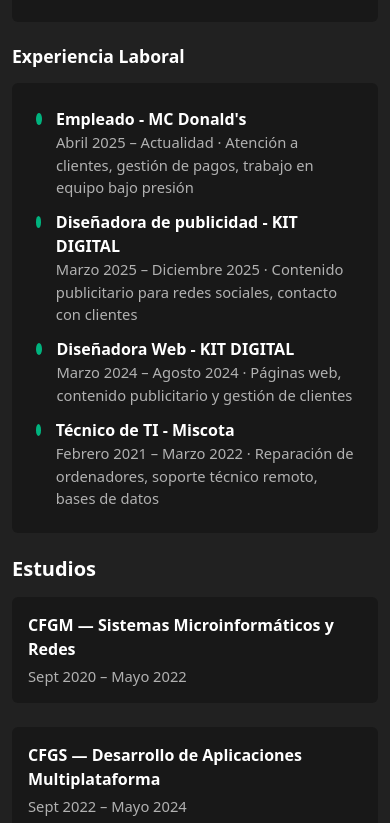
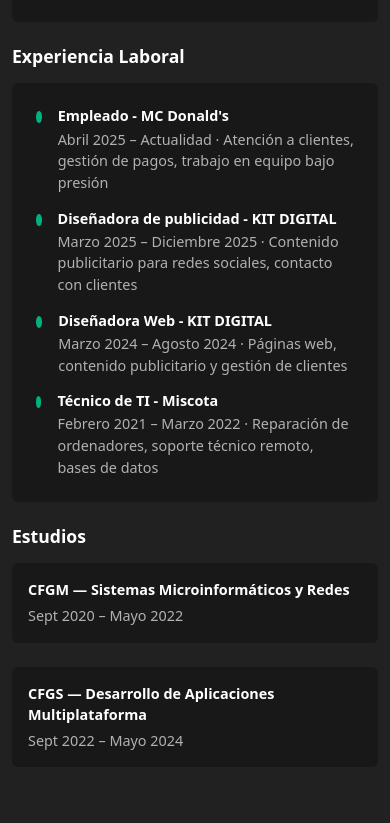
Before and after one commit to henar2004/Test, a React (Create React App) app: page / in a window 390 px wide. Shown: the part 1174-1997 px from the top of the page. Built offline with nearby package versions, Linux system fonts and the light colour scheme.

Commit message:
Simplificacion de la animacion de transicion entre paginas

```diff
--- a/src/App.css
+++ b/src/App.css
@@ -4,49 +4,78 @@
    ========================= */
 
 /* ===== VARIABLES CSS GLOBALES ===== */
-/* Define los colores principales usados en toda la aplicación */
+/* Colores principales usados en toda la app */
 :root {
   --bg: 33, 33, 33; /* Fondo principal (gris oscuro) */
   --card: 24, 24, 24; /* Fondo de tarjetas (negro oscuro) */
-  --white: 255, 255, 255; /* Blanco para texto principal */
-  --grey: 177, 177, 177; /* Gris para texto secundario y bordes */
-  --red: 224, 46, 42; /* Rojo para alertas y estados de error */
+  --white: 255, 255, 255; /* Blanco para textos */
+  --grey: 177, 177, 177; /* Gris para textos secundarios y bordes */
+  --red: 224, 46, 42; /* Rojo para alertas/errores */
+  --green: 0, 179, 126; /* Verde para elementos destacados */
 }
 
 /* ===== ESCALAS DE TAMAÑO DE TEXTO RESPONSIVAS ===== */
-/* Usa clamp() para escalar automáticamente según el tamaño de pantalla */
-.app-text-xs   { font-size: clamp(0.7rem, 1vw, 0.75rem) !important; }       /* Extra pequeño: etiquetas y badges */
-.app-text-sm   { font-size: clamp(0.75rem, 1.2vw, 0.875rem) !important; }   /* Pequeño: texto secundario y botones */
-.app-text-md   { font-size: clamp(0.9rem, 1.5vw, 1rem) !important; }        /* Mediano: texto de párrafos */
-.app-text-lg   { font-size: clamp(1.1rem, 2vw, 1.25rem) !important; }       /* Grande: subtítulos */
-.app-text-xl   { font-size: clamp(1.3rem, 2.5vw, 1.5rem) !important; }      /* Extra grande: títulos de sección */
-.app-text-xxl  { font-size: clamp(1.75rem, 3vw, 2rem) !important; }         /* Muy grande: títulos principales */
-.app-text-xxxl { font-size: clamp(2rem, 4vw, 2.5rem) !important; }          /* Encabezado principal de página */
+/* clamp() ajusta tamaño según ancho de pantalla, con límites mínimo/máximo */
+.app-text-xs {
+  font-size: clamp(0.7rem, 1vw, 0.75rem) !important;
+} /* Extra pequeño: etiquetas y badges */
+.app-text-sm {
+  font-size: clamp(0.75rem, 1.2vw, 0.875rem) !important;
+} /* Pequeño: texto secundario, botones */
+.app-text-md {
+  font-size: clamp(0.9rem, 1.5vw, 1rem) !important;
+} /* Mediano: párrafos */
+.app-text-lg {
+  font-size: clamp(1.1rem, 2vw, 1.25rem) !important;
+} /* Grande: subtítulos */
+.app-text-xl {
+  font-size: clamp(1.3rem, 2.5vw, 1.5rem) !important;
+} /* Extra grande: títulos de sección */
+.app-text-xxl {
+  font-size: clamp(1.75rem, 3vw, 2rem) !important;
+} /* Muy grande: títulos principales */
+.app-text-xxxl {
+  font-size: clamp(2rem, 4vw, 2.5rem) !important;
+} /* Encabezado principal */
 
 /* ===== ESTILOS BASE DEL DOCUMENTO ===== */
-/* Asegura altura y ancho mínimos para evitar scroll innecesario */
+/* Asegura que html, body y #root ocupen toda la ventana y elimina margenes/paddings por defecto */
 html,
 body {
-  min-height: 100%;
-  min-width: 100%;
+  background-color: rgb(var(--card)) !important;
+  height: 100%;
+  margin: 0;
+  padding: 0;
+}
+
+#root {
+  min-height: 100%; /* Ocupa todo el espacio disponible */
+  display: flex; /* Flexbox para organizar main y footer verticalmente */
+  flex-direction: column; /* Dirección vertical */
 }
 
 /* ===== ESTILOS DE PÁGINA ===== */
-/* Fondo oscuro y texto blanco por defecto en toda la aplicación */
+/* Fondo y color de texto principal */
 .app-page-bg {
   background-color: rgb(var(--bg));
   color: rgb(var(--white));
 }
 
-/* Asegura que la página tenga mínimo 100vh de alto y padding superior/inferior */
+/* Padding superior e inferior del main */
 .app-page-fill {
-  min-height: 100vh;
   padding-top: 3rem;
-  padding-bottom: 3rem;
+  padding-bottom: 2rem;
+}
+
+/* Main ocupa todo el espacio vertical restante y mantiene layout en columna */
+main {
+  flex: 1;
+  display: flex;
+  flex-direction: column;
 }
 
 /* ===== CONTENEDOR GENERAL ===== */
-/* Contenedor centrado con ancho máximo (responsive) */
+/* Contenedor centrado y ancho máximo */
 .app-container {
   max-width: 920px;
   margin: 0 auto;
@@ -54,30 +83,25 @@ body {
 }
 
 /* ===== ESTILOS DE TARJETAS ===== */
-/* Background oscuro para todas las tarjetas de contenido */
+/* Fondo oscuro para todas las tarjetas */
 .app-card {
   background-color: rgb(var(--card));
 }
 
-/* Fondo de transición al cambiar de página */
-.app-fade-shell {
-  background-color: rgb(var(--card));
-}
-
 /* ===== ESTILOS DE ENLACES ===== */
-/* Todos los enlaces con color blanco y sin subrayado */
+/* Enlaces con color blanco y sin subrayado */
 a {
   color: rgb(var(--white)) !important;
   text-decoration: none !important;
 }
 
-/* Efecto hover: cambia color a gris */
+/* Hover de enlaces: gris */
 a:hover {
   color: rgb(var(--grey)) !important;
 }
 
 /* ===== ESTILOS DE FORMULARIOS ===== */
-/* Elimina el contorno azul por defecto de navegadores en inputs y selects */
+/* Quita sombra azul y outline en inputs/selects al focus */
 .form-control:focus,
 .form-select:focus {
   box-shadow: none !important;
--- a/src/App.js
+++ b/src/App.js
@@ -21,72 +21,55 @@ import NotFound from "./pages/not-found.js";
 // Anima la transición entre páginas con fade-in/fade-out
 // ==================
 function AnimatedRoutes() {
-  // ===== ESTADO DE UBICACIÓN Y ANIMACIÓN =====
   const location = useLocation();
   const [displayLocation, setDisplayLocation] = useState(location);
   const [opacity, setOpacity] = useState(1);
 
-  // ===== EFECTO: Animación de transición =====
-  // Detecta cambios de ruta y ejecuta fade-out/fade-in
+  // ===== EFECTO: Animación de fade aplicada a #root =====
   useEffect(() => {
+    const root = document.getElementById("root"); // obtenemos el div root
+    if (root) root.style.transition = "opacity 0.28s ease-in-out";
     if (location.pathname !== displayLocation.pathname) {
-      setOpacity(0); // fade-out
+      if (root) root.style.opacity = 0; // fade-out
       const t = setTimeout(() => {
         setDisplayLocation(location);
-        requestAnimationFrame(() => setOpacity(1)); // fade-in
+        requestAnimationFrame(() => {
+          if (root) root.style.opacity = 1; // fade-in
+        });
       }, 280);
       return () => clearTimeout(t);
     }
   }, [location, displayLocation]);
 
-  // ===== LÓGICA: Determinar si mostrar footer =====
-  // El footer NO se muestra en la página 404
+  // ===== LÓGICA: Mostrar footer solo si NO es página 404 =====
   const isNotFoundPage = displayLocation.pathname === "*" ||
-                         !["/" , "/Gestor-de-tareas"].includes(displayLocation.pathname);
+                         !["/", "/Gestor-de-tareas"].includes(displayLocation.pathname);
 
   return (
-    <div className="app-fade-shell" style={{ minHeight: "100vh" }}>
-      <div
-        className="fade-layer"
-        style={{
-          opacity,
-          transition: "opacity 0.28s ease-in-out",
-        }}
-      >
+    <>
       {/* ===== CONTENIDO DE LA PÁGINA ===== */}
       <Routes location={displayLocation} key={displayLocation.pathname}>
-          {/* Ruta principal: Portafolio */}
         <Route path="/" element={<Portafolio />} />
-
-          {/* Ruta secundaria: Gestor de tareas */}
         <Route path="/Gestor-de-tareas" element={<Tareas />} />
-
-          {/* Ruta de error: Página 404 */}
         <Route path="*" element={<NotFound />} />
       </Routes>
 
       {/* ===== FOOTER CONDICIONAL ===== */}
-        {/* Se muestra solo si NO es página de error 404 */}
       {!isNotFoundPage && <Footer />}
-      </div>
-    </div>
+    </>
   );
 }
 
 // ==================
 // COMPONENTE PRINCIPAL: App
-// Renderiza el router y gestiona el favicon según preferencia de tema
 // ==================
 export default function App() {
-  // ===== EFECTO: Cambiar favicon según tema oscuro/claro =====
-  // Actualiza el favicon cuando cambia la preferencia de tema del sistema
   useEffect(() => {
     const link =
       document.querySelector("link[rel~='icon']") ||
       document.createElement("link");
     link.rel = "icon";
 
-    // Función para actualizar el favicon
     const setFavicon = () => {
       const isDark = window.matchMedia("(prefers-color-scheme: dark)").matches;
       link.href = isDark ? "/white-favicon.png" : "/black-favicon.png";
--- a/src/components/footer.js
+++ b/src/components/footer.js
@@ -9,7 +9,7 @@ export default function Footer() {
       {/* Contenedor centrado con padding vertical */}
       <div className="container py-3">
         {/* Contenedor flex: copyright a la izquierda, enlaces a la derecha */}
-        <div className="d-flex justify-content-between align-items-center small">
+        <div className="d-flex justify-content-between align-items-center app-text-sm">
           {/* Copyright dinámico con año actual */}
           <span>© {new Date().getFullYear()} Henar Garcia Boada</span>
 
--- a/src/pages/portafolio.js
+++ b/src/pages/portafolio.js
@@ -99,7 +99,7 @@ export default function Portafolio() {
     <main className="app-page-bg app-page-fill">
       <div className="container app-container">
         {/* HERO / INICIO */}
-        <header id="inicio" className="portafolio-hero mb-5">
+        <header id="inicio" className="portafolio-hero gap-3 mb-5">
           <img src={miFoto} alt="Henar Garcia Boada" className="portafolio-hero-photo" />
           <div>
             <h1 className="app-text-xl m-0">Henar Garcia Boada</h1>
@@ -121,7 +121,7 @@ export default function Portafolio() {
           <div className="row g-3">
             {skills.map((skill, i) => (
               <div key={i} className="col-6 col-md-3 d-flex align-items-center">
-                <span className="portafolio-skill-dot" />
+                <span className="portafolio-skill-dot me-2" />
                 <span className="app-text-md">{skill}</span>
               </div>
             ))}
@@ -168,15 +168,16 @@ export default function Portafolio() {
         {/* EXPERIENCIA LABORAL */}
         <h5 className="fw-semibold app-text-lg mb-3">Experiencia Laboral</h5>
         <section className="app-card p-4 mb-4 rounded">
-          <div className="portafolio-timeline">
+          <div className="portafolio-timeline gap-3">
             {experiencias.map((exp, i) => (
-              <div key={i} className="portafolio-timeline-item">
-                <div className="portafolio-timeline-dot" />
-                <div className="portafolio-timeline-body">
-                  <strong>{exp.title}</strong>
-                  <div className="portafolio-timeline-sub">
-                    {exp.period} · {exp.desc}
-                  </div>
+              <div key={i} className="d-flex gap-3 align-items-start">
+                {/* Dot */}
+                <div className="portafolio-timeline-dot mt-1" />
+
+                {/* Contenido: title arriba, period+desc debajo */}
+                <div className="d-flex flex-column">
+                  <h6 className="fw-semibold app-text-md mb-1">{exp.title}</h6>
+                  <div className="portafolio-timeline-sub app-text-md">{exp.period} · {exp.desc}</div>
                 </div>
               </div>
             ))}
@@ -184,13 +185,13 @@ export default function Portafolio() {
         </section>
 
         {/* ESTUDIOS */}
-        <h5 className="fw-semibold mb-3">Estudios</h5>
+        <h5 className="fw-semibold app-text-lg mb-3">Estudios</h5>
         <section className="row g-4 mb-4">
           {estudios.map((edu, i) => (
             <div key={i} className="col-md-6">
               <div className="app-card p-3 rounded d-flex flex-column justify-content-center">
-                <div className="fw-semibold mb-1">{edu.title}</div>
-                <div className="portafolio-timeline-sub">{edu.period}</div>
+                <div className="fw-semibold app-text-md mb-1">{edu.title}</div>
+                <div className="portafolio-timeline-sub app-text-md">{edu.period}</div>
               </div>
             </div>
           ))}
--- a/src/styles/portafolio.css
+++ b/src/styles/portafolio.css
@@ -6,10 +6,8 @@
 /* ===== SECCIÓN HERO ===== */
 /* Contenedor principal del hero con foto y datos personales */
 .portafolio-hero {
-  gap: 1rem;
   display: flex;
   align-items: center;
-  margin-bottom: 2rem;
 }
 
 /* Foto redonda del hero con borde sutil */
@@ -17,7 +15,7 @@
   width: 120px;
   height: 120px;
   border-radius: 50%;
-  border: 3px solid rgba(255, 255, 255, 0.05);
+  border: 3px solid rgba(var(--white), 0.05);
 }
 
 /* Rol o profesión debajo del nombre */
@@ -31,13 +29,11 @@
 .portafolio-timeline {
   display: flex;
   flex-direction: column;
-  gap: 0.8rem;
 }
 
 /* Cada elemento de la línea temporal con icono y contenido */
 .portafolio-timeline-item {
   display: flex;
-  gap: 0.9rem;
   align-items: flex-start;
 }
 
@@ -50,15 +46,9 @@
   margin-top: 6px;
 }
 
-/* Contenido fuerte (título) dentro del item de timeline */
-.portafolio-timeline-body strong {
-  display: block;
-}
-
 /* Texto secundario con fecha o información adicional */
 .portafolio-timeline-sub {
   color: rgb(var(--grey));
-  font-size: 0.92rem;
 }
 
 /* ===== SKILLS (HABILIDADES) ===== */
@@ -67,9 +57,8 @@
   display: inline-block;
   width: 10px;
   height: 10px;
-  background-color: rgb(0, 179, 126);
+  background-color: rgb(var(--green));
   border-radius: 50%;
-  margin-right: 0.5rem;
 }
 
 /* ===== BOTONES DE PROYECTOS ===== */
```
Lines whose indentation alone changed are shown as unchanged.
